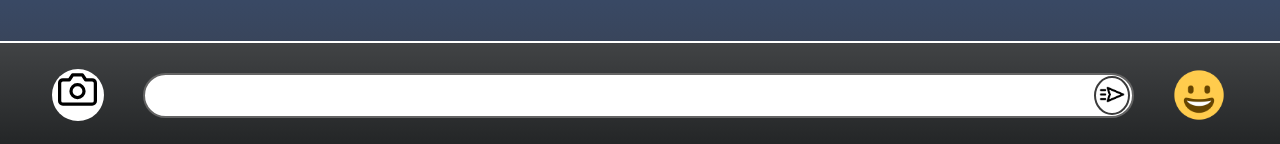
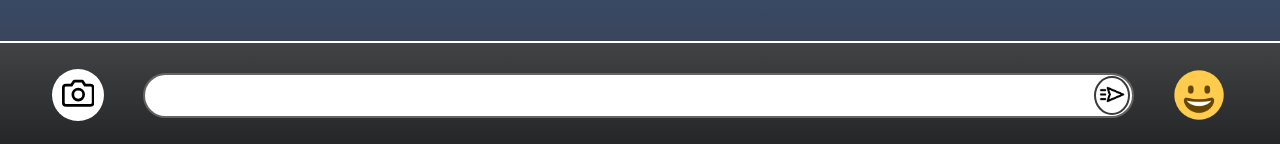
Before and after one commit to RichardLei1007/reactChatApp, a React (Create React App) app: page / in a window 1280 px wide. Shown: the part 653-797 px from the top of the page. Built offline with nearby package versions, Linux system fonts and the light colour scheme.

Commit message:
camera button style

```diff
--- a/src/TextInput.css
+++ b/src/TextInput.css
@@ -62,3 +62,10 @@
     min-height: 2rem;
     background-color: white;
   }
+
+  .cameraButton {
+    height: 1.25rem;
+    width: 1.25rem;
+    margin-top: 0.25rem;
+    margin-left: 0.15rem;
+  }
--- a/src/TextInput.js
+++ b/src/TextInput.js
@@ -26,9 +26,8 @@ function TextInput(props) {
     // Footer components
     return (
         <footer className = "footer">
-            <button className = "camera" onClick = {props.showCamera}
-                style = {{left:'0.5rem', right: 'auto'}}>
-                <FiCamera style = {{height:'1.5rem', width:'1.5rem'}} />
+            <button className = "camera" onClick = {props.showCamera}>
+                <FiCamera className = "cameraButton"></FiCamera>
             </button>
             <input className = "input" value = {text} onChange = {(e) => setText(e.target.value)} onKeyPress={onKeyPress}></input>
             <button className = "button" onClick = {send}></button>
```
